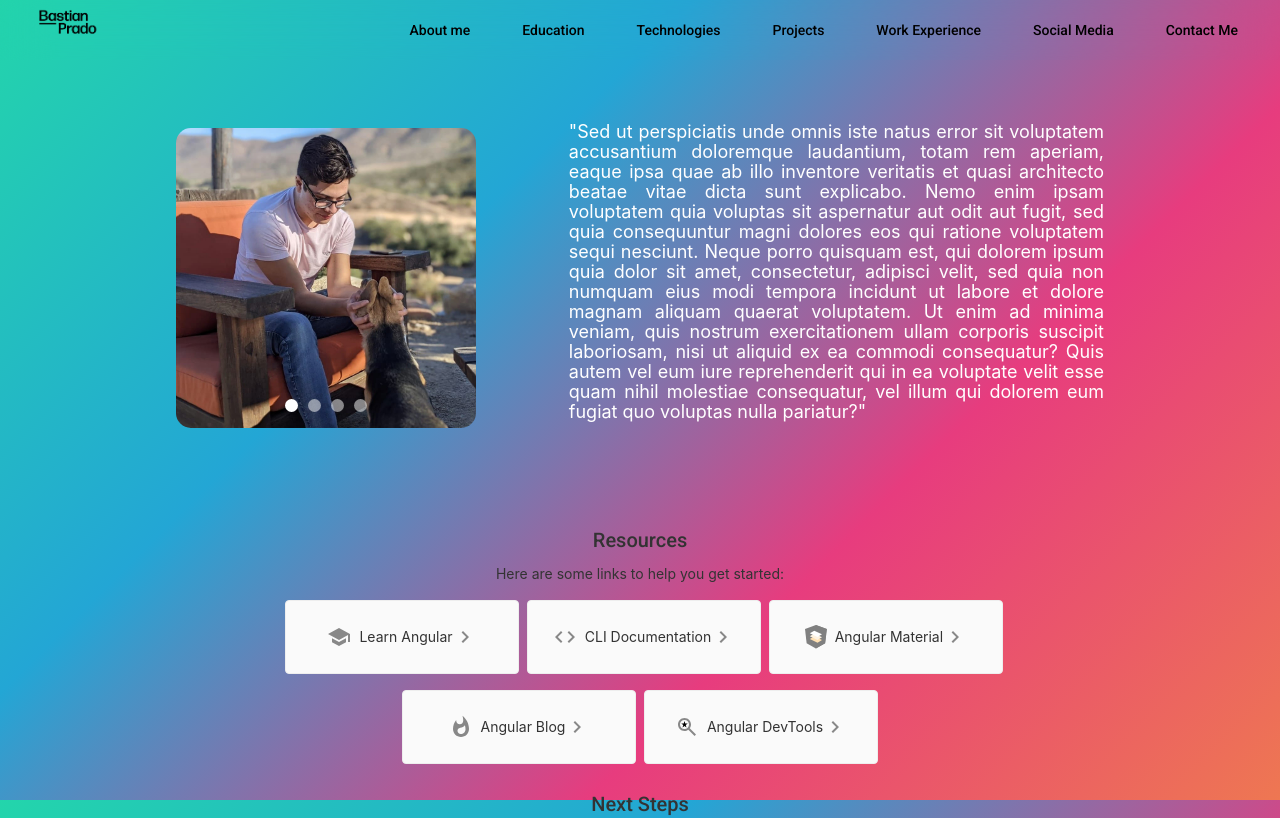
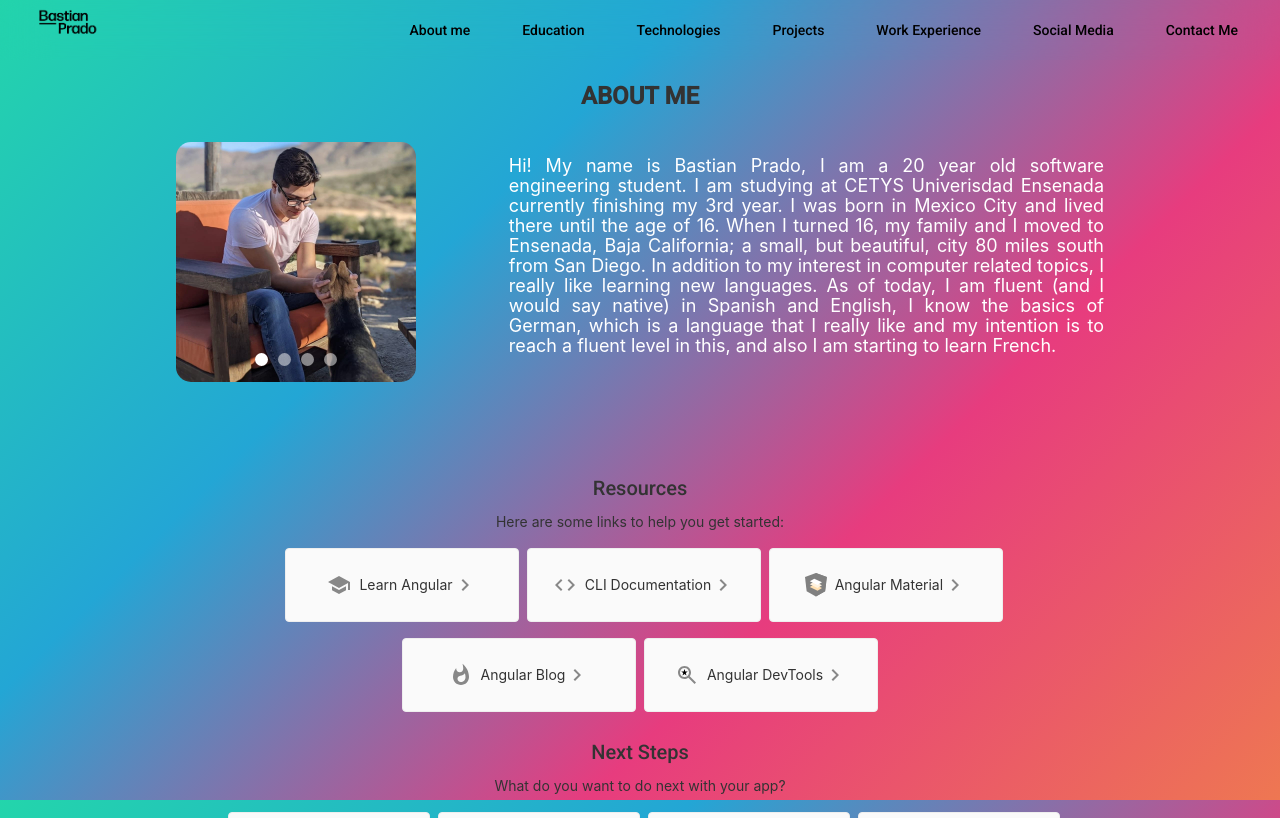
Before and after one commit to PotatoDoge/my-portfolio, an Angular app: page / in a window 1280 px wide. Shown: the top 818 px of the page. Built offline with nearby package versions, Linux system fonts and the light colour scheme; what mdb-angular-ui-kit would draw is missing.

Commit message:
- Finished the 'about' section

```diff
--- a/src/app/about-me/about-me.component.css
+++ b/src/app/about-me/about-me.component.css
@@ -1,6 +1,12 @@
+#top{
+    margin-top: 20px;
+    text-align: center;
+    font-weight: bold;
+}
+
 .about{
     display: flex;
-    margin: 62px auto 32px auto;
+    margin: 30px auto 32px auto;
     padding: 0 16px;
     max-width: 960px;
     flex-direction: column;
@@ -16,9 +22,8 @@
 .carousel img{
     display: none;
     border-radius: 15px;
-    width: 300px;
-    height: 300px;
-    border-radius: 15px;
+    width: 240px;
+    height: 240px;
 }
 
 .carousel img.image-active{
--- a/src/app/about-me/about-me.component.html
+++ b/src/app/about-me/about-me.component.html
@@ -1,26 +1,45 @@
-<div class="about" fxLayout="row" fxLayout.xs = "column" fxLayoutWrap fxLayoutGap="10%" fxLayoutAlign="center center">
-      <div *ngIf="images && images.length>0" class="carousel">
-        <img (click)="changeImageOnClick()" *ngFor="let image of images; let i = index"
-         [src] = "image.imageSrc" [alt]="image.imageAlt"
-         [ngClass]="{'image-active': selectedIndex === i}"
-         class = "fade"
+<div>
+  <h1 id="top">ABOUT ME</h1>
+  <div
+    class="about"
+    fxLayout="row"
+    fxLayout.xs="column"
+    fxLayoutWrap
+    fxLayoutGap="10%"
+    fxLayoutAlign="center center"
+  >
+    <div *ngIf="images && images.length > 0" class="carousel">
+      <img
+        (click)="changeImageOnClick()"
+        *ngFor="let image of images; let i = index"
+        [src]="image.imageSrc"
+        [alt]="image.imageAlt"
+        [ngClass]="{ 'image-active': selectedIndex === i }"
+        class="fade"
+      />
+      <div *ngIf="indicators" class="dot-container">
+        <span
+          *ngFor="let dot of images; let i = index"
+          class="dot"
+          [ngClass]="{ active: selectedIndex === i }"
+          (click)="selectImage(i)"
         >
-        <div *ngIf="indicators" class="dot-container">
-          <span *ngFor="let dot of images;
-           let i=index" class="dot"
-           [ngClass]="{'active': selectedIndex === i}"
-          (click)="selectImage(i)">
-          </span>
-        </div>
+        </span>
       </div>
+    </div>
     <div class="about-text">
-      <!--
-      <p>Hi! My name is Bastian Prado, I am a 20 year old mexican software engineering student. I am studying
-            at CETYS Univerisdad Ensenada currently finishing my 3rd year. I was born in Mexico City and lived there
-            until the age of 15. For my second year of high school (I was almost 16 years old)
-        </p>-->
-        <p>"Sed ut perspiciatis unde omnis iste natus error sit voluptatem accusantium doloremque laudantium, totam rem aperiam, eaque ipsa quae ab illo inventore veritatis et quasi architecto beatae vitae dicta sunt explicabo. Nemo enim ipsam voluptatem quia voluptas sit aspernatur aut odit aut fugit, sed quia consequuntur magni dolores eos qui ratione voluptatem sequi nesciunt. Neque porro quisquam est, qui dolorem ipsum quia dolor sit amet, consectetur, adipisci velit, sed quia non numquam eius modi tempora incidunt ut labore et dolore magnam aliquam quaerat voluptatem. Ut enim ad minima veniam, quis nostrum exercitationem ullam corporis suscipit laboriosam, nisi ut aliquid ex ea commodi consequatur? Quis autem vel eum iure reprehenderit qui in ea voluptate velit esse quam nihil molestiae consequatur, vel illum qui dolorem eum fugiat quo voluptas nulla pariatur?"
+      <p>
+        Hi! My name is Bastian Prado, I am a 20 year old software
+        engineering student. I am studying at CETYS Univerisdad Ensenada
+        currently finishing my 3rd year. I was born in Mexico City and lived there
+        until the age of 16. When I turned 16, my family and I moved to
+        Ensenada, Baja California; a small, but beautiful, city 80 miles south
+        from San Diego. In addition to my interest in computer related topics,
+        I really like learning new languages. As of today, I am fluent (and I would say native)
+        in Spanish and English, I know the basics of German, which is a language that I really like and
+        my intention is to reach a fluent level in this, and also I am starting to learn French.
 
-        </p>
+      </p>
     </div>
+  </div>
 </div>
```
